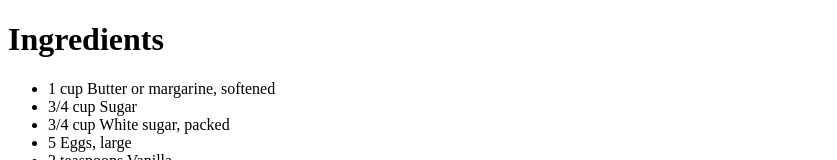
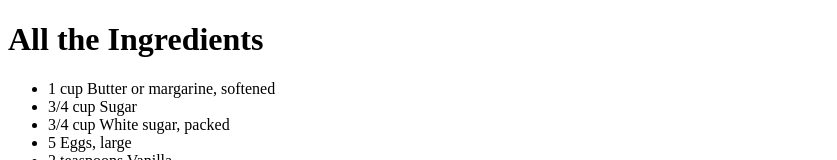
Before and after one commit to webeddies/kevincookiecom.com, a plain HTML site: page secret reci.htm in a window 1280 px wide. Shown: the top 160 px of the page, without its empty margins (0-837 px from the left). Drawn offline with Linux system fonts and the light colour scheme.

Commit message:
commiting all chanegs in master as illus conflict

```diff
--- a/secret reci.htm
+++ b/secret reci.htm
@@ -2,7 +2,7 @@
 <html>
 <body>
 
-<h1>Ingredients</h1>
+<h1>All the Ingredients</h1>
 <ul>
 <li>1 cup Butter or margarine, softened</li>
 <li>3/4 cup Sugar</li>
```
Also changed, not shown: index.htm (+1 -1 lines).
